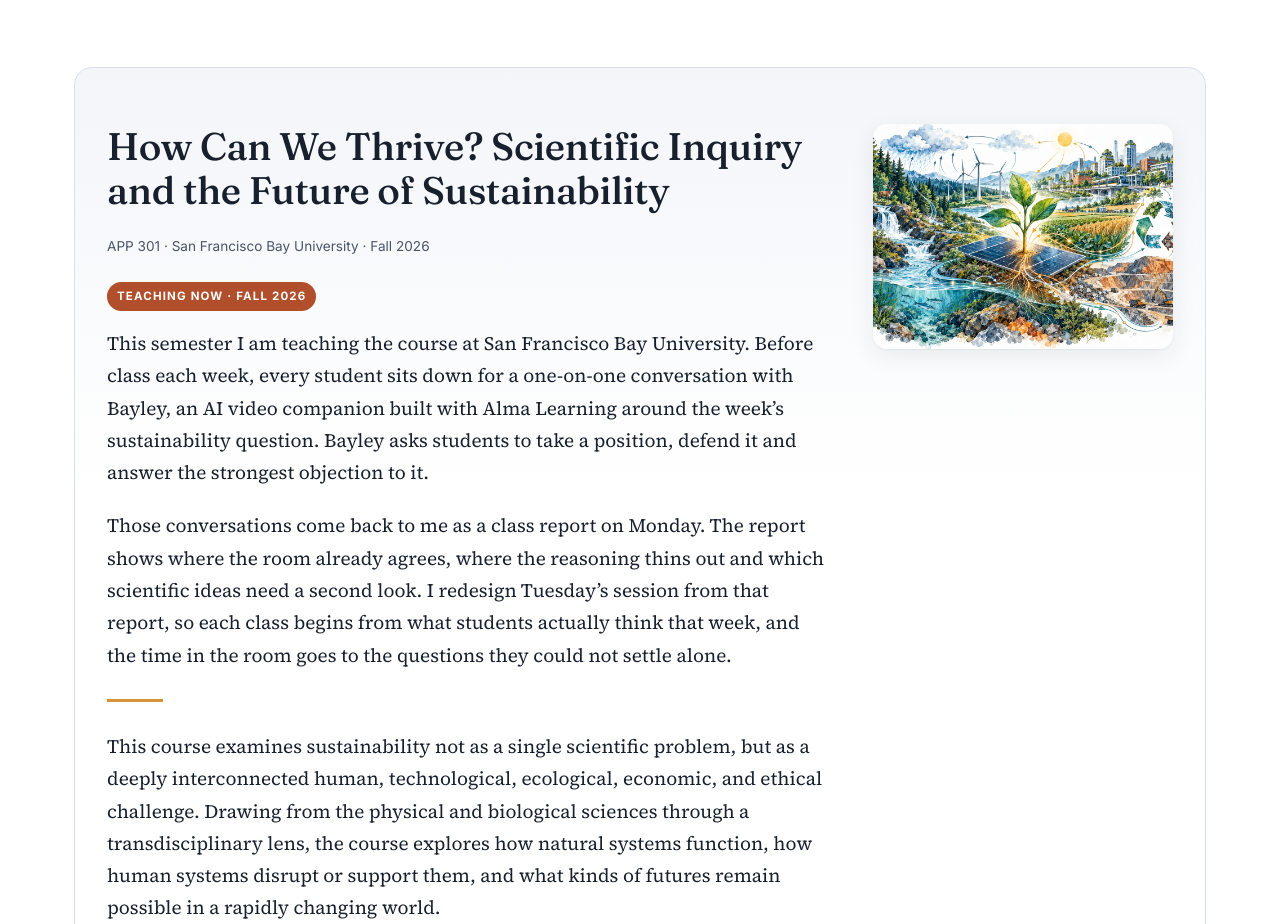
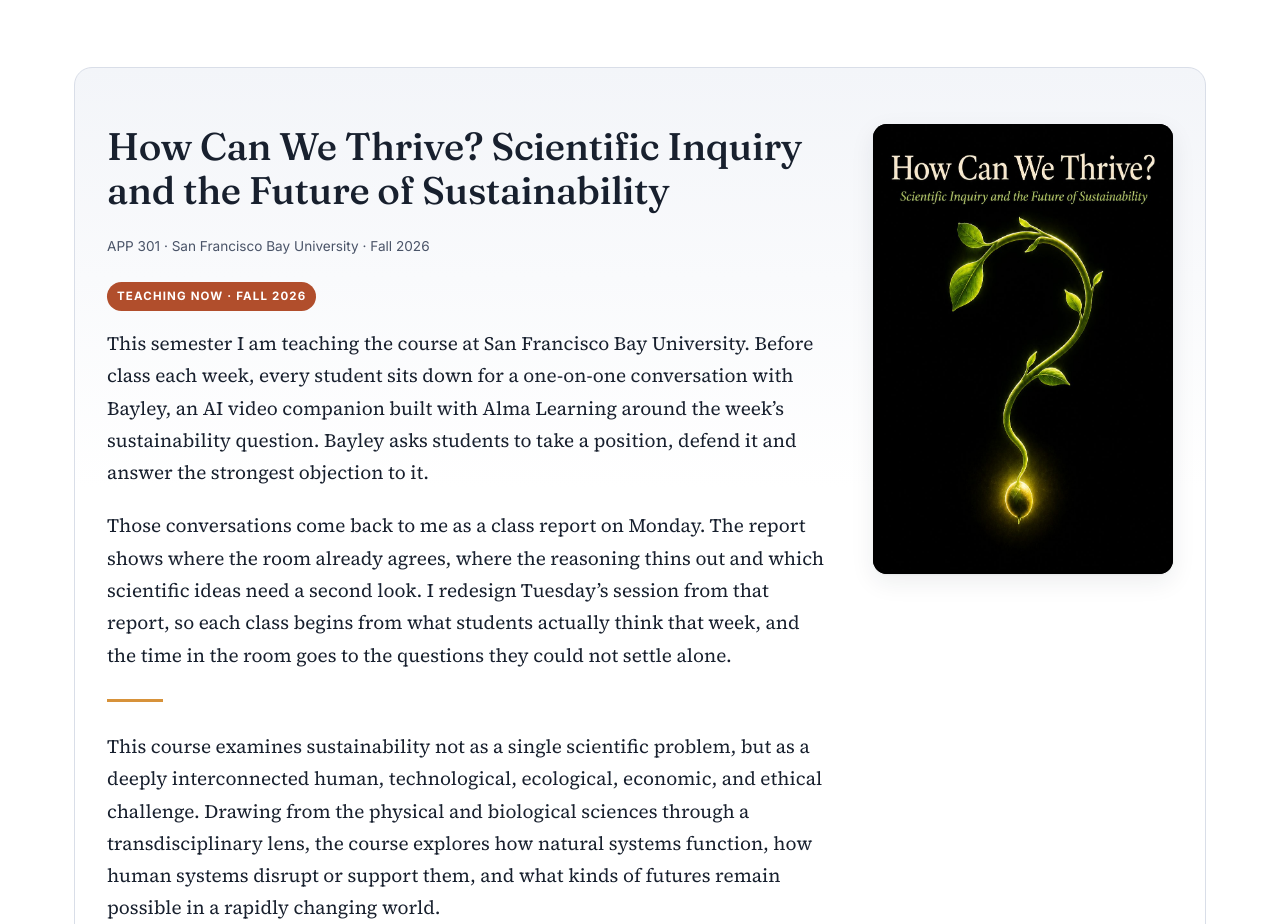
Before and after one commit to Anzarkhaliq/anzarkhaliq.github.io, a plain HTML site: page anzarkhaliq-site/site/educational-experiments.html in a window 1280 px wide. Shown: the part 1480-2404 px from the top of the page. Drawn offline with Linux system fonts and the light colour scheme.

Commit message:
Update educational-experiments.html

```diff
--- a/anzarkhaliq-site/site/educational-experiments.html
+++ b/anzarkhaliq-site/site/educational-experiments.html
@@ -70,7 +70,7 @@
 <p>A recurring element of the course asks students to connect global sustainability questions back to their own local and cultural contexts, recognizing that environmental challenges and solutions are experienced differently across regions, economies, and communities.</p>
 <p>Ultimately, the course treats sustainability not simply as a scientific topic, but as an evolving design challenge that requires scientific literacy, systems thinking, creativity, ethical reflection, and the capacity to imagine and prototype more sustainable futures.</p>
     </div>
-    <img src="/img/art/thrive.webp" alt="" loading="lazy">
+    <img src="/img/photos/books-01.jpg" alt="" loading="lazy" class="cover-img">
   </div>
 </article><article class="course" id="how-to-design-your-life">
   <div class="course-head">
```
